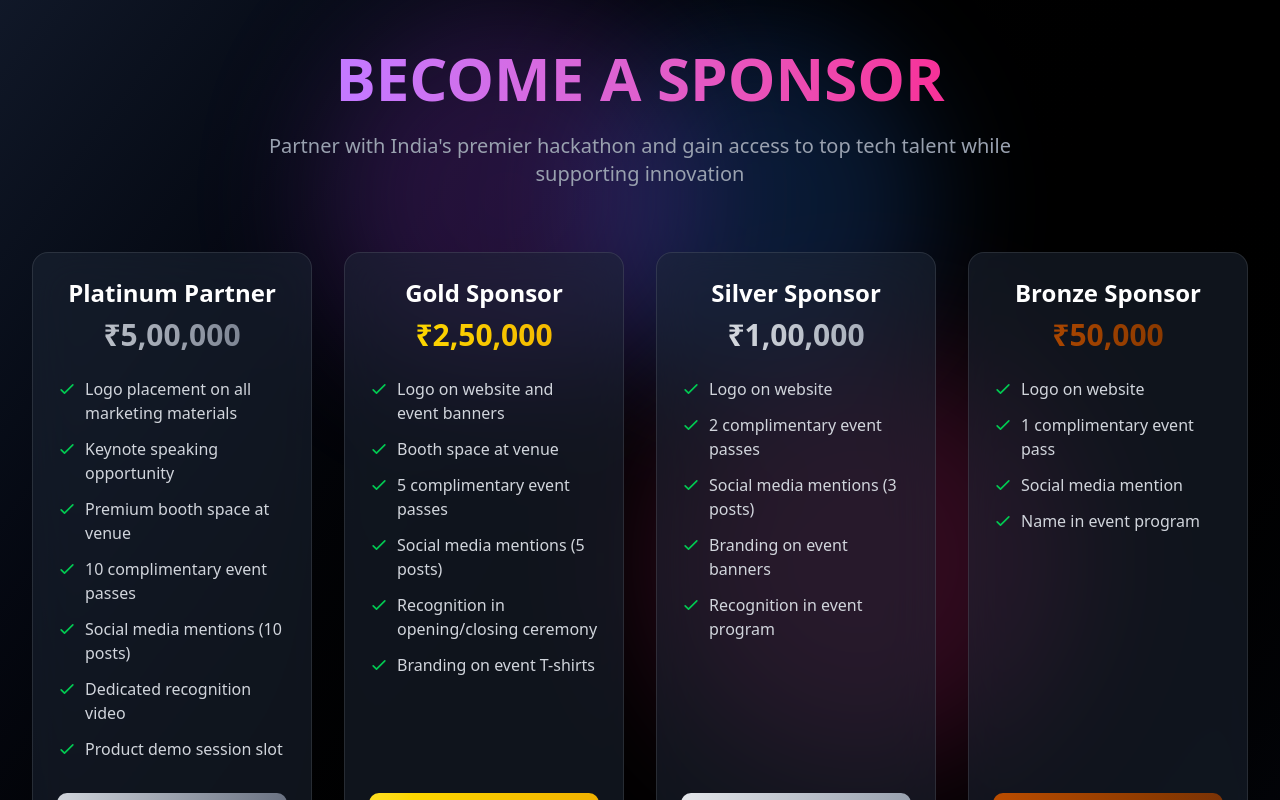
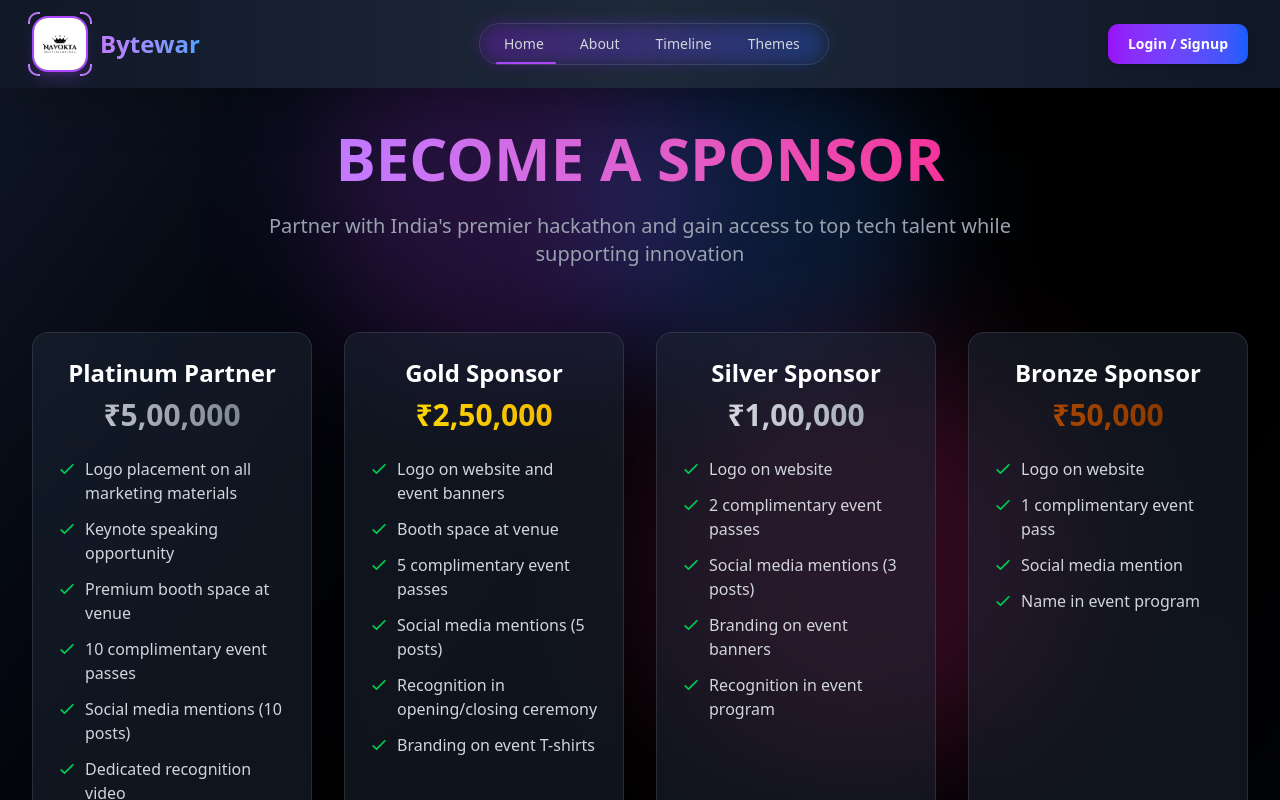
Before and after one commit to navokta/Bytewar-v2, a Next.js app: page /sponsor in a window 1280 px wide. Shown: the top 800 px of the page. Built offline with nearby package versions, Linux system fonts and the light colour scheme.

Commit message:
Add header or footer in sponsors

```diff
--- a/app/sponsor/page.js
+++ b/app/sponsor/page.js
@@ -1,5 +1,7 @@
 // app/sponsor/page.js
 "use client";
+import Footer from '@/components/Footer';
+import Header from '@/components/Header';
 import Link from 'next/link';
 import React from 'react';
 
@@ -58,13 +60,16 @@ const BecomeSponsorPage = () => {
   ];
 
   return (
+    <div>
+
     <div className="min-h-screen bg-gradient-to-br from-gray-900 via-black to-gray-900 py-12 px-4 sm:px-6 lg:px-8">
-      {/* Animated Background Elements */}
-      <div className="absolute inset-0 z-0">
-        <div className="absolute top-0 left-1/4 w-96 h-96 bg-purple-500 rounded-full mix-blend-soft-light filter blur-3xl opacity-20 animate-blob"></div>
-        <div className="absolute top-0 right-1/4 w-96 h-96 bg-blue-500 rounded-full mix-blend-soft-light filter blur-3xl opacity-20 animate-blob animation-delay-2000"></div>
-        <div className="absolute bottom-0 left-1/2 w-96 h-96 bg-pink-500 rounded-full mix-blend-soft-light filter blur-3xl opacity-20 animate-blob animation-delay-4000"></div>
-      </div>
+      <Header />
+{/* Animated Background Elements */}
+<div className="absolute inset-0 z-0 overflow-hidden">
+  <div className="absolute top-0 left-1/4 w-[30vw] h-[30vw] max-w-[384px] max-h-[384px] bg-purple-500 rounded-full mix-blend-soft-light filter blur-3xl opacity-20 animate-blob"></div>
+  <div className="absolute top-0 right-1/4 w-[30vw] h-[30vw] max-w-[384px] max-h-[384px] bg-blue-500 rounded-full mix-blend-soft-light filter blur-3xl opacity-20 animate-blob animation-delay-2000"></div>
+  <div className="absolute bottom-0 left-1/2 w-[30vw] h-[30vw] max-w-[384px] max-h-[384px] bg-pink-500 rounded-full mix-blend-soft-light filter blur-3xl opacity-20 animate-blob animation-delay-4000"></div>
+</div>
 
       <div className="max-w-7xl mx-auto relative z-10">
         {/* Header */}
@@ -185,6 +190,7 @@ const BecomeSponsorPage = () => {
             </a>
           </div>
         </div>
+
       </div>
 
       {/* Custom Styles */}
@@ -213,6 +219,9 @@ const BecomeSponsorPage = () => {
           100% { transform: translate(0px, 0px) scale(1); }
         }
       `}</style>
+
+    </div>
+      <Footer/>
     </div>
   );
 };
```
